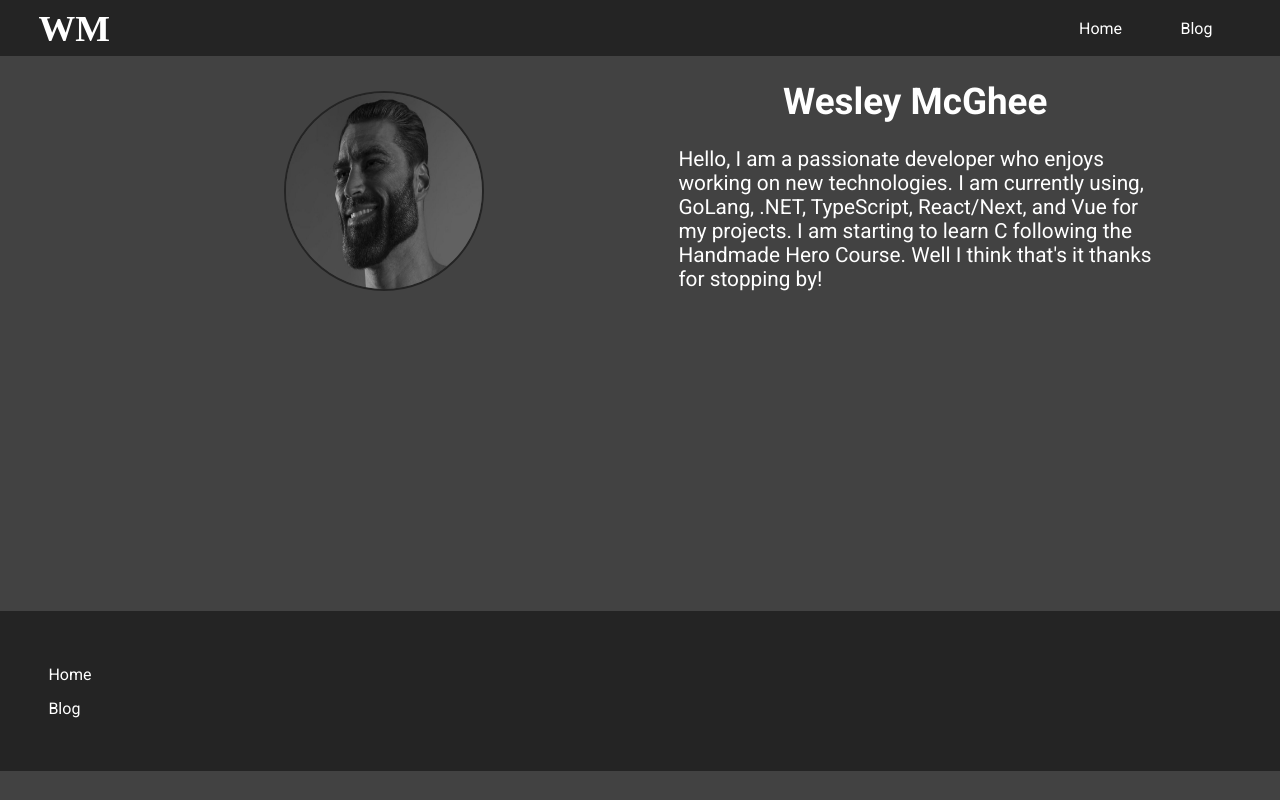
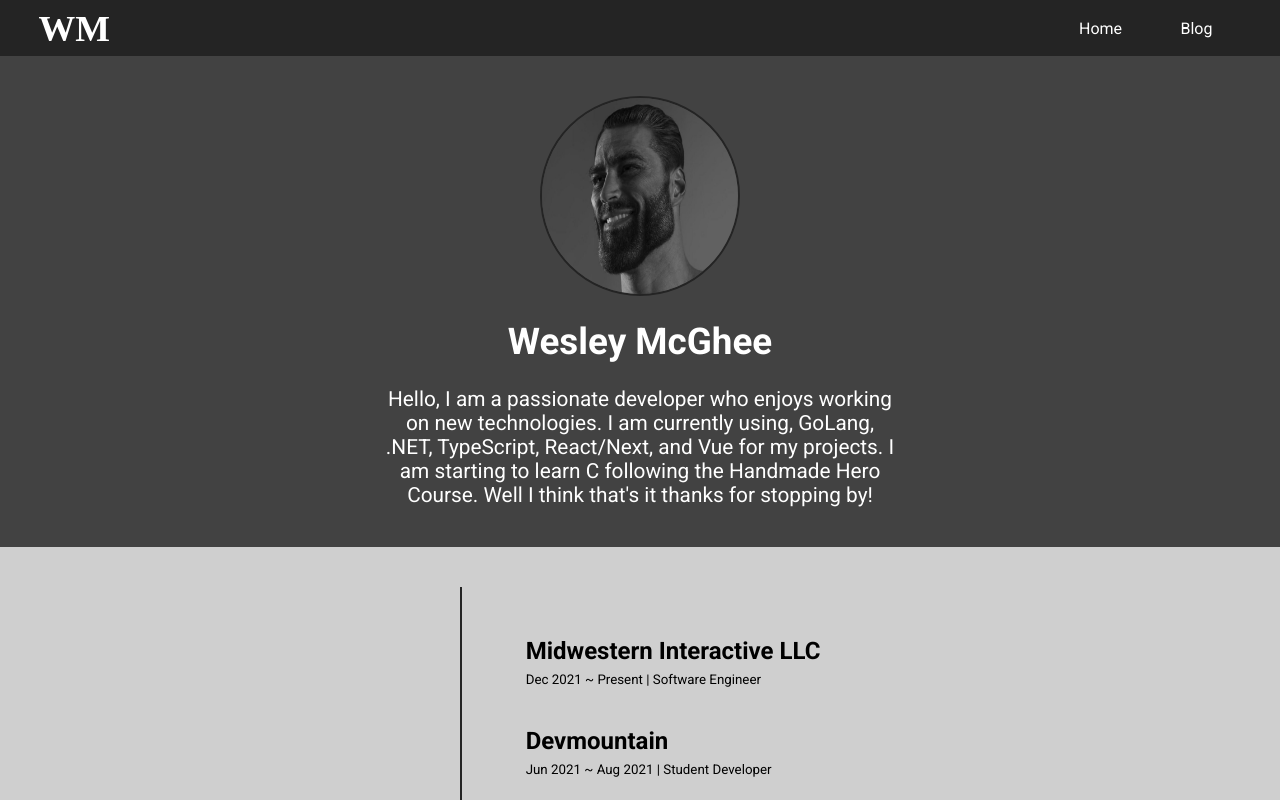
Before and after one commit to WesleyMcGhee/wmmcghee, a Vue app: page / in a window 1280 px wide. Shown: the top 800 px of the page. Built offline with nearby package versions, Linux system fonts and the light colour scheme; some icons are missing; a web font is replaced by a local one.

Commit message:
fixed footer

```diff
--- a/src/components/Experince-Section.vue
+++ b/src/components/Experince-Section.vue
@@ -1,13 +1,36 @@
 <template>
   <section class="experience">
-
+    <div class="exp-line"></div>
+    <div class="exp-companies">
+      <div class="exp">
+        <h2>Midwestern Interactive LLC</h2>
+        <sub>Dec 2021 ~ Present | Software Engineer</sub>
+      </div>
+      <div class="exp">
+        <h2>Devmountain</h2>
+        <sub>Jun 2021 ~ Aug 2021 | Student Developer</sub>
+      </div>
+    </div>
   </section>
 </template>
 
 <style>
   .experience {
-    background-color: fafafa;
+    background-color: #cfcfcf;
     color: black;
     height: 40vh;
+    display: flex;
+    align-items: center;
+    justify-content: center;
+  }
+
+  .exp-line {
+    border-right: 2px solid #242424;
+    height: 30vh;
+    margin-right: 5vw;
+  }
+
+  .exp {
+    margin: 5vh 0;
   }
 </style>
--- a/src/components/Footer-con.vue
+++ b/src/components/Footer-con.vue
@@ -11,8 +11,8 @@
       </ul>
     </div>
     <div class="footer-links">
-      <a class="socials-link" href="https://github.com/WesleyMcGhee"><v-icon scale="2" name="bi-github" /></a>
-      <a class="socials-link" href="https://www.linkedin.com/in/wesleymcghee/"><v-icon  scale="2" name="bi-linkedin" /></a>
+      <a class="socials-link" target="#" href="https://github.com/WesleyMcGhee"><v-icon scale="2" name="bi-github" /></a>
+      <a class="socials-link" target="#" href="https://www.linkedin.com/in/wesleymcghee/"><v-icon  scale="2" name="bi-linkedin" /></a>
 
     </div>
   </footer>
--- a/src/components/Intro-Section.vue
+++ b/src/components/Intro-Section.vue
@@ -16,12 +16,15 @@
 <style>
   .intro {
     width: 80%;
+    padding: 5vh 0;
     display: flex;
+    flex-direction: column;
+    align-items: center;
+    text-align: center;
     margin: 0 auto;
   }
   .intro-text {
     width: 50%;
-    padding-left: 3vw;
     margin-top: 3vh;
   }
 
@@ -53,9 +56,7 @@
 
   @media(max-width: 930px) {
     .intro {
-      margin-top: 5vh;
-      flex-direction: column;
-      align-items: center;
+      width: 80%;
     }
 
     .intro-text {
```
